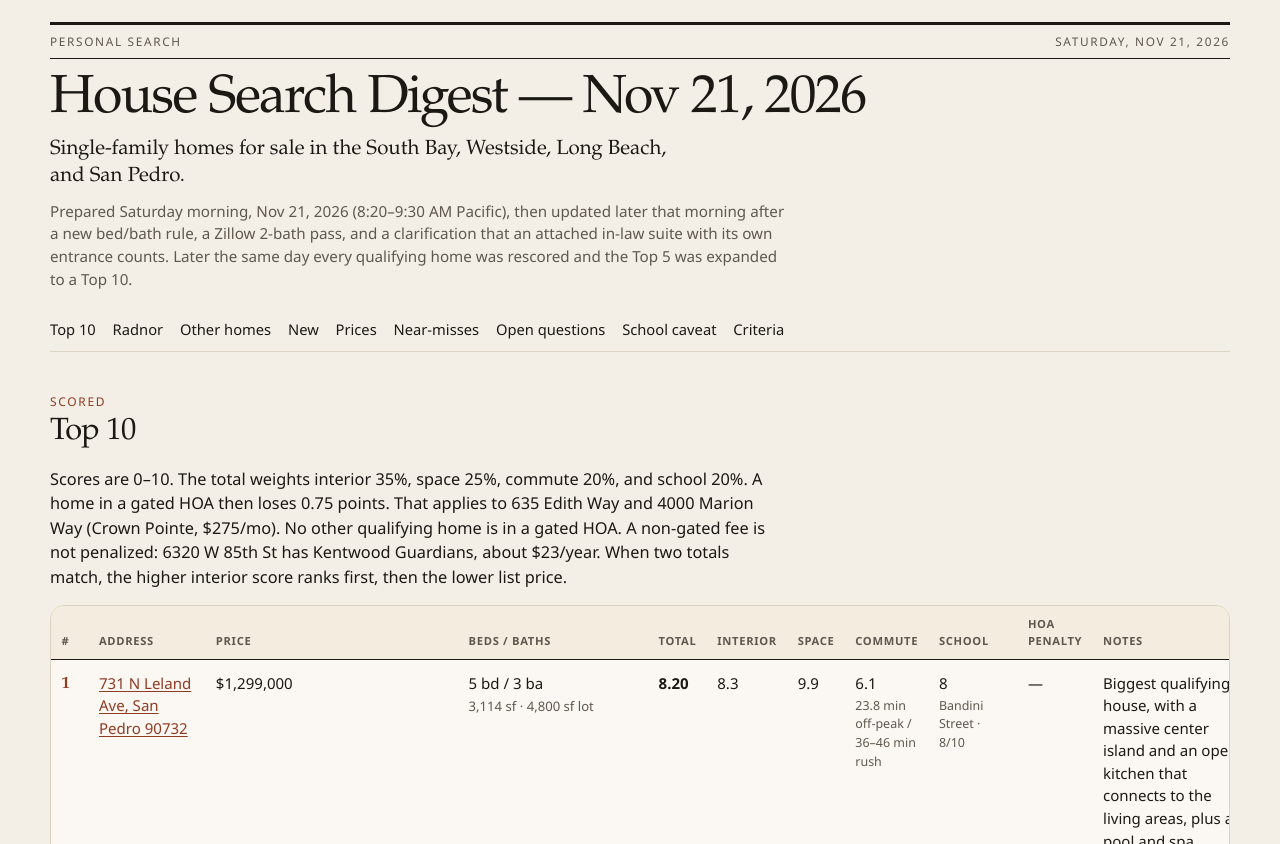
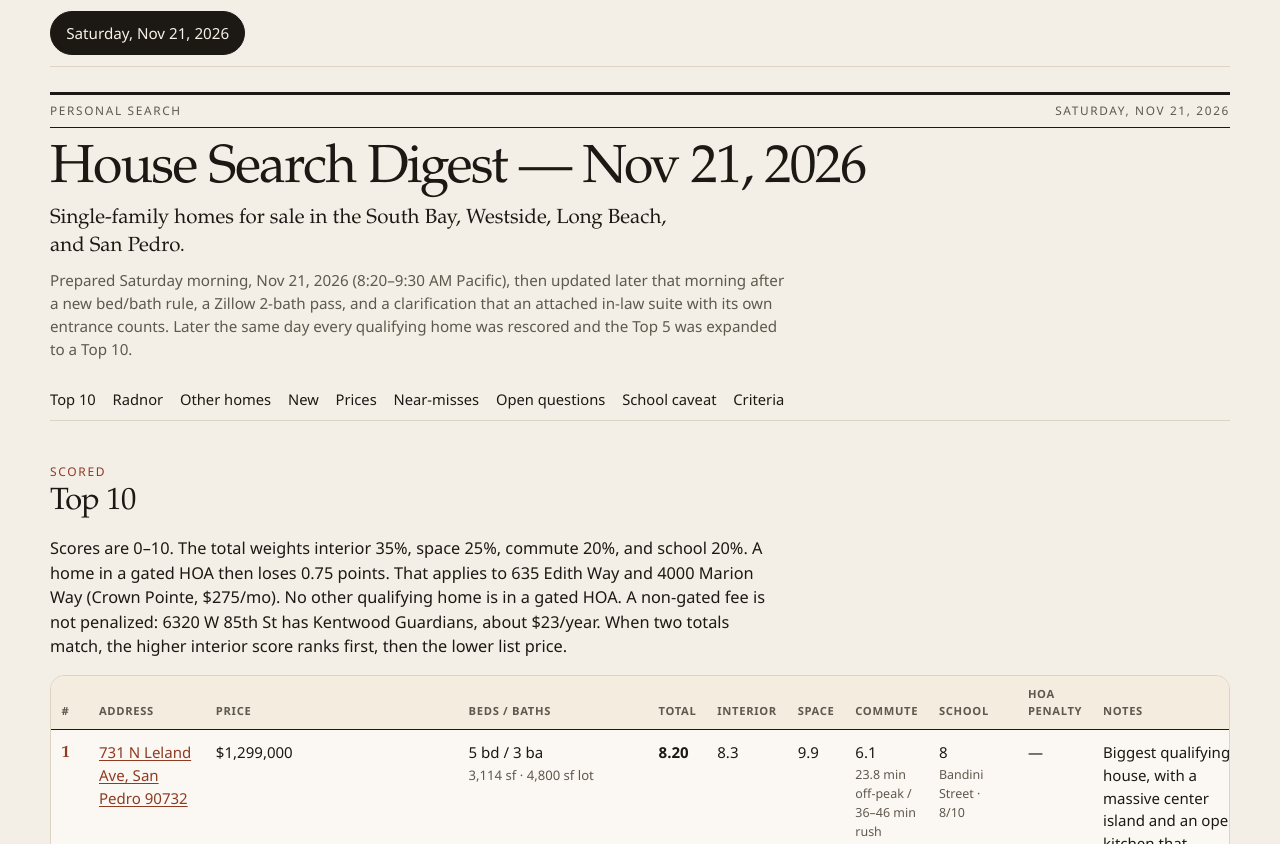
Before and after one commit to vicissitudes/house-search, a plain HTML site: page index.html in a window 1280 px wide. Shown: the top 844 px of the page. Drawn offline with Linux system fonts and the light colour scheme.

Commit message:
Keep each weekly digest as its own tab. (#3)
Move the Nov 21 digest into weeks/2026-11-21.js and list it in weeks/manifest.js. The page opens the newest week, and #YYYY-MM-DD links to a week without editing older files.

Co-authored-by: Cursor Agent <cursoragent@cursor.com>

```diff
--- a/app.js
+++ b/app.js
@@ -1,12 +1,35 @@
 (function () {
-  const data = window.HOUSE_DIGEST;
   const app = document.getElementById("app");
+  const SECTIONS = {
+    "top-10": 1,
+    radnor: 1,
+    other: 1,
+    "new": 1,
+    changes: 1,
+    "near-misses": 1,
+    questions: 1,
+    caveat: 1,
+    criteria: 1
+  };
+  let currentId = "";
 
-  if (!data) {
-    app.textContent = "Digest data did not load.";
-    return;
+  function weekList() {
+    return (window.HOUSE_MANIFEST || []).filter(function (id) {
+      return window.HOUSE_WEEKS && window.HOUSE_WEEKS[id];
+    }).slice().sort().reverse();
   }
 
+  function parseHash() {
+    const raw = decodeURIComponent((location.hash || "").replace(/^#/, ""));
+    if (!raw) return { id: "", section: "" };
+    const parts = raw.split("/");
+    if (SECTIONS[parts[0]] && !parts[1]) return { id: "", section: parts[0] };
+    return { id: parts[0], section: parts[1] || "" };
+  }
+
+  function renderDigest(data, weekId) {
+  const skip = document.querySelector(".skip");
+  if (skip) skip.setAttribute("href", "#" + weekId + "/top-10");
   document.title = data.title;
 
   function el(tag, className, text) {
@@ -110,6 +133,27 @@
   }
 
   const wrap = el("div", "wrap");
+  wrap.id = "digest";
+
+  const tabs = el("div", "week-tabs");
+  tabs.setAttribute("role", "tablist");
+  tabs.setAttribute("aria-label", "Digest weeks");
+  weekList().forEach(function (id) {
+    const week = window.HOUSE_WEEKS[id] || {};
+    const btn = document.createElement("button");
+    btn.type = "button";
+    btn.className = "week-tab";
+    btn.setAttribute("role", "tab");
+    btn.setAttribute("aria-selected", id === weekId ? "true" : "false");
+    btn.setAttribute("aria-controls", "digest");
+    btn.id = "week-tab-" + id;
+    btn.textContent = week.weekLabel || id;
+    btn.addEventListener("click", function () {
+      if ((location.hash || "").replace(/^#/, "") !== id) location.hash = id;
+    });
+    tabs.appendChild(btn);
+  });
+  wrap.appendChild(tabs);
 
   const head = el("header", "masthead");
   const plate = el("div", "nameplate");
@@ -125,19 +169,19 @@
   nav.setAttribute("aria-label", "Sections");
   const navList = document.createElement("ul");
   [
-    ["#top-10", "Top 10"],
-    ["#radnor", "Radnor"],
-    ["#other", "Other homes"],
-    ["#new", "New"],
-    ["#changes", "Prices"],
-    ["#near-misses", "Near-misses"],
-    ["#questions", "Open questions"],
-    ["#caveat", "School caveat"],
-    ["#criteria", "Criteria"],
+    ["top-10", "Top 10"],
+    ["radnor", "Radnor"],
+    ["other", "Other homes"],
+    ["new", "New"],
+    ["changes", "Prices"],
+    ["near-misses", "Near-misses"],
+    ["questions", "Open questions"],
+    ["caveat", "School caveat"],
+    ["criteria", "Criteria"],
   ].forEach(function (item) {
     const li = document.createElement("li");
     const a = document.createElement("a");
-    a.href = item[0];
+    a.href = "#" + weekId + "/" + item[0];
     a.textContent = item[1];
     li.appendChild(a);
     navList.appendChild(li);
@@ -287,7 +331,7 @@
   applyFilter("All");
   wrap.appendChild(other);
 
-  const fresh = section("new", "New this week", "Since Nov 17");
+  const fresh = section("new", "New this week", "Compared with the prior week");
   fresh.appendChild(el("p", "intro", data.newThisWeek.intro));
   fresh.appendChild(table(
     "Listings new to Zillow this week, plus two Redfin-only adds.",
@@ -321,7 +365,7 @@
   ).wrap);
   wrap.appendChild(fresh);
 
-  const changes = section("changes", "Price changes and corrections", "Since Nov 17");
+  const changes = section("changes", "Price changes and corrections", "Compared with the prior week");
   changes.appendChild(el("h3", "", "Price drops"));
   changes.appendChild(table(
     "Price changes on homes that were already in last week’s digest.",
@@ -447,11 +491,38 @@
     details.appendChild(el("p", "muted", item));
   });
   foot.appendChild(details);
-  foot.appendChild(el("p", "colophon", "Personal digest for Nov 21, 2026. Listing pages change. Confirm status, schools, and yards before touring. This site does not use tracking or a build step."));
+  foot.appendChild(el("p", "colophon", "Personal digest for " + (data.weekLabel || weekId) + ". Listing pages change. Confirm status, schools, and yards before touring. This site does not use tracking or a build step. Older weeks stay on this page."));
   wrap.appendChild(foot);
 
   app.replaceChildren(wrap);
+  }
 
+  function showFromHash() {
+    const weeks = weekList();
+    if (!weeks.length) {
+      app.textContent = "No digests are listed.";
+      return;
+    }
+    const parsed = parseHash();
+    const id = weeks.indexOf(parsed.id) >= 0 ? parsed.id : weeks[0];
+    if (parsed.id !== id) {
+      history.replaceState(null, "", "#" + id + (parsed.section ? "/" + parsed.section : ""));
+    }
+    if (id !== currentId) {
+      currentId = id;
+      renderDigest(window.HOUSE_WEEKS[id], id);
+    }
+    if (parsed.section) {
+      const scroll = function () {
+        const node = document.getElementById(parsed.section);
+        if (node) node.scrollIntoView({ block: "start", behavior: "auto" });
+      };
+      requestAnimationFrame(scroll);
+      setTimeout(scroll, 50);
+    }
+  }
+
+  window.addEventListener("hashchange", showFromHash);
   window.addEventListener("beforeprint", function () {
     document.querySelectorAll("details").forEach(function (node) {
       node.dataset.wasOpen = String(node.open);
@@ -463,4 +534,5 @@
       node.open = node.dataset.wasOpen === "true";
     });
   });
+  showFromHash();
 })();
--- a/index.html
+++ b/index.html
@@ -3,8 +3,8 @@
 <head>
   <meta charset="utf-8">
   <meta name="viewport" content="width=device-width, initial-scale=1">
-  <title>House Search Digest — Nov 21, 2026</title>
-  <meta name="description" content="Saturday, Nov 21, 2026 digest of single-family homes for sale in the South Bay, Westside, Long Beach, and San Pedro.">
+  <title>House Search Digest</title>
+  <meta name="description" content="Weekly digests of single-family homes for sale in the South Bay, Westside, Long Beach, and San Pedro.">
   <link rel="stylesheet" href="styles.css">
 </head>
 <body>
@@ -13,9 +13,9 @@
     <p class="loading">Loading the digest…</p>
   </main>
   <noscript>
-    <p class="noscript">This page uses a local script to draw the tables. It does not load third-party code or tracking.</p>
+    <p class="noscript">This page uses local scripts to draw the tables. It does not load third-party code or tracking.</p>
   </noscript>
-  <script src="data.js"></script>
+  <script src="weeks/manifest.js"></script>
   <script src="app.js"></script>
 </body>
 </html>
--- a/styles.css
+++ b/styles.css
@@ -106,9 +106,42 @@ h1 {
   font-size: 0.95rem;
 }
 
+.week-tabs {
+  position: sticky;
+  top: 0;
+  z-index: 5;
+  display: flex;
+  gap: 0.45rem;
+  overflow-x: auto;
+  margin: 0 0 0.2rem;
+  padding: 0.7rem 0 0.65rem;
+  background: rgba(243, 239, 230, 0.96);
+  border-bottom: 1px solid var(--line);
+}
+
+.week-tab {
+  appearance: none;
+  border: 1px solid var(--line);
+  background: var(--paper);
+  color: var(--ink);
+  border-radius: 999px;
+  min-height: 44px;
+  padding: 0.4rem 0.95rem;
+  font: inherit;
+  font-size: 0.95rem;
+  cursor: pointer;
+  white-space: nowrap;
+}
+
+.week-tab[aria-selected="true"] {
+  background: var(--ink);
+  border-color: var(--ink);
+  color: #f6f1e6;
+}
+
 .nav {
   position: sticky;
-  top: 0;
+  top: 3.55rem;
   z-index: 4;
   background: rgba(243, 239, 230, 0.94);
   backdrop-filter: blur(8px);
@@ -133,7 +166,7 @@ h1 {
 
 .nav a:hover { text-decoration: underline; }
 
-.section, footer.criteria { margin: 2.6rem 0; scroll-margin-top: 3.4rem; }
+.section, footer.criteria { margin: 2.6rem 0; scroll-margin-top: 7rem; }
 
 .kicker {
   margin: 0 0 0.25rem;
--- a/data.js
+++ b/weeks/2026-11-21.js
@@ -1,11 +1,8 @@
-/* House Search Digest data — replace this object every Saturday.
-   The page reads window.HOUSE_DIGEST and nothing else.
-   Copy facts, prices, scores, and URLs from that week's digest only.
-   Use "" for an unknown field; the page shows n/a.
-   Do not add listings that are not in the digest.
-   hoaPenalty is "—" when no gated-HOA penalty applies.
+/* Week of 2026-11-21. Do not edit this file after it is published.
+   Leave an unknown field as "". The page shows n/a.
 */
-window.HOUSE_DIGEST = {
+window.HOUSE_WEEKS = window.HOUSE_WEEKS || {};
+window.HOUSE_WEEKS["2026-11-21"] = {
   "title": "House Search Digest — Nov 21, 2026",
   "weekLabel": "Saturday, Nov 21, 2026",
   "lede": "Single-family homes for sale in the South Bay, Westside, Long Beach, and San Pedro.",
--- /dev/null
+++ b/weeks/manifest.js
@@ -0,0 +1,12 @@
+/* Weeks published on this site.
+   Add a week by creating weeks/YYYY-MM-DD.js and appending that date below.
+   Do not edit or remove older dates, and do not edit older week files.
+*/
+window.HOUSE_MANIFEST = [
+  "2026-11-21"
+];
+
+window.HOUSE_MANIFEST.forEach(function (id) {
+  if (!/^\d{4}-\d{2}-\d{2}$/.test(id)) return;
+  document.write('<script src="weeks/' + id + '.js"><\/script>');
+});
```
Also changed, not shown: 1 other file.
